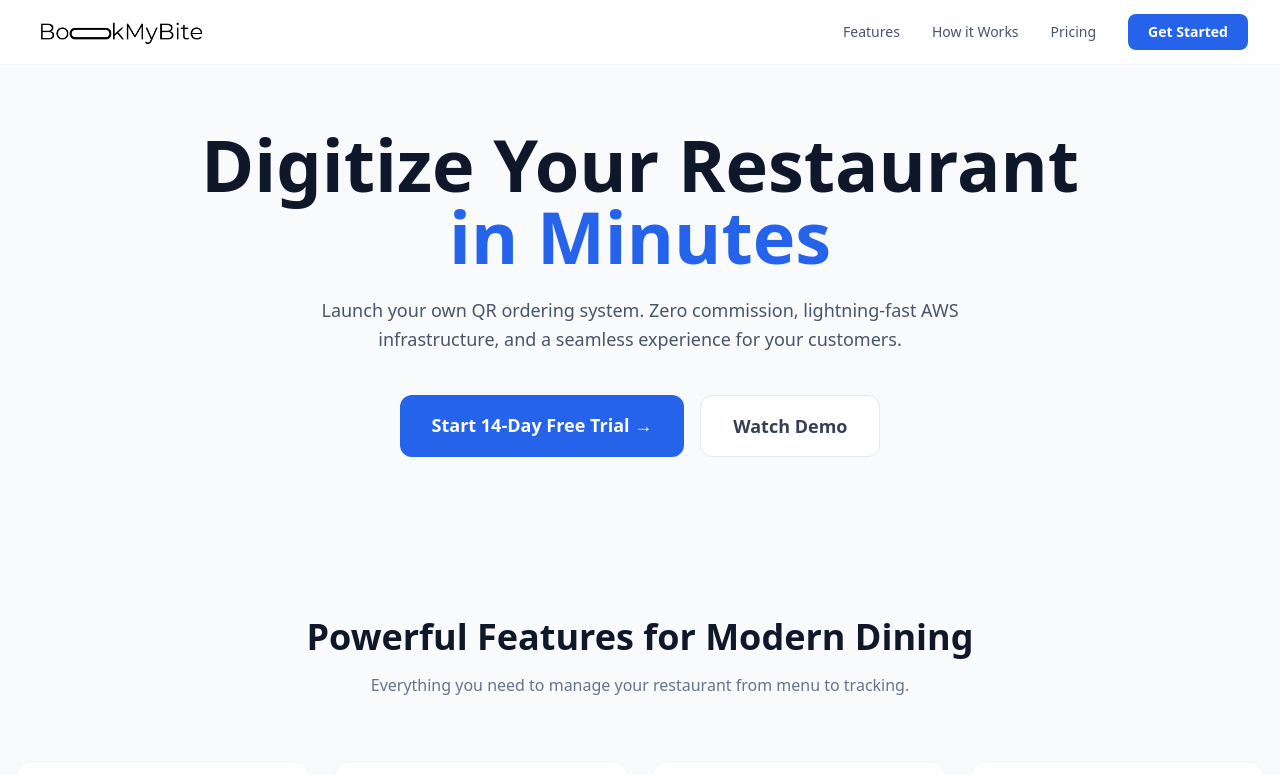
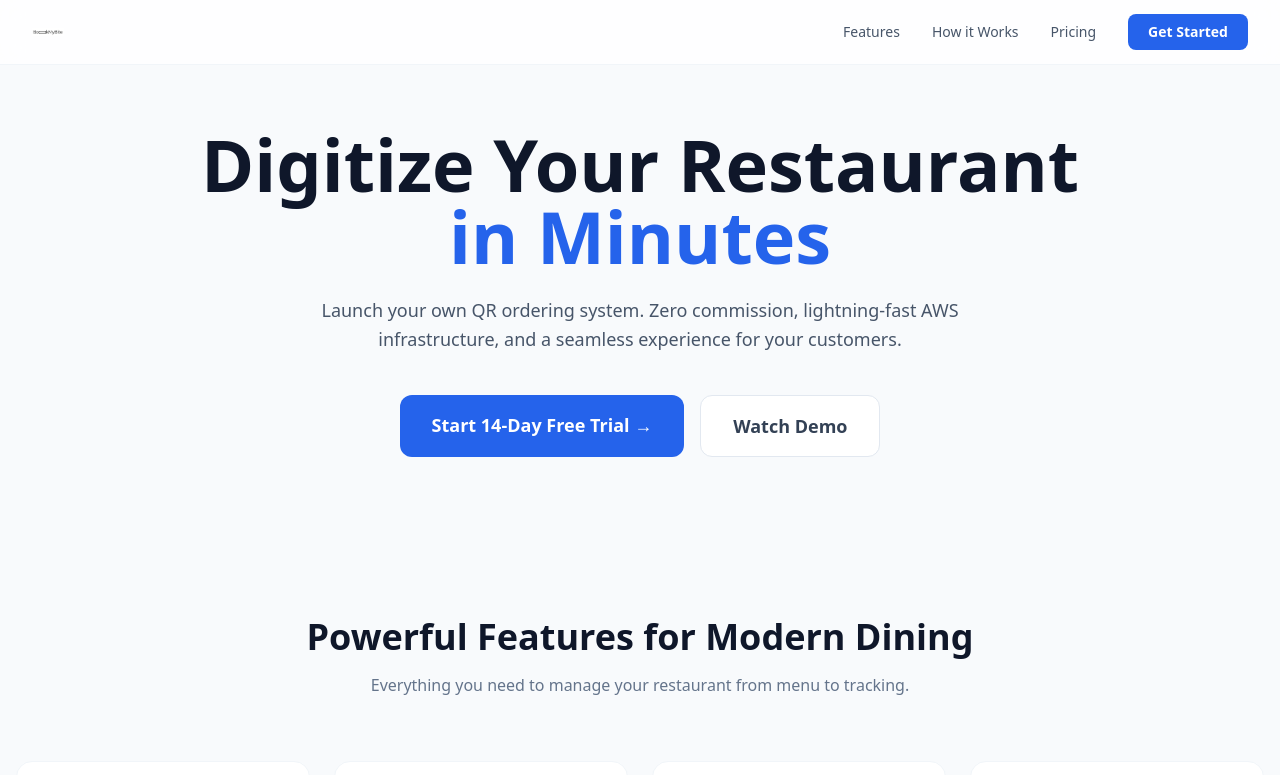
Before and after one commit to sanooft123/bookmybite, a React (Vite) app: page / in a window 1280 px wide. Shown: the top 775 px of the page. Built offline with nearby package versions, Linux system fonts and the light colour scheme.

Commit message:
logo added

```diff
--- a/index.html
+++ b/index.html
@@ -2,9 +2,19 @@
 <html lang="en">
   <head>
     <meta charset="UTF-8" />
-    <link rel="icon" type="image/png" href="/public/BookMyBite_Logo.png" />
+
+    <link rel="icon" type="image/png" href="/public/logo.png" />
+
     <meta name="viewport" content="width=device-width, initial-scale=1.0" />
-    <title>bookmybite</title>
+
+    <title>BookMyBite | Digital QR Ordering System for Restaurants</title>
+    <meta name="description" content="Digitize your restaurant menu and ordering process in minutes. Zero commission, lightning-fast, and easy to use." />
+
+    <meta property="og:title" content="BookMyBite - Modern Restaurant Tech" />
+    <meta property="og:description" content="Launch your own QR ordering system today." />
+    <meta property="og:image" content="/BookMyBite_Logo.png" />
+    <meta property="og:type" content="website" />
+
   </head>
   <body>
     <div id="root"></div>
--- a/src/components/Navbar.jsx
+++ b/src/components/Navbar.jsx
@@ -1,7 +1,7 @@
 import React, { useState } from 'react';
 import { Link, useNavigate, useLocation } from 'react-router-dom';
 import { Menu, X, Layout } from 'lucide-react';
-import logo from '../assets/BookMyBite_Logo.png'
+import logo from '../assets/logo.png'
 
 const Navbar = () => {
   const [isMenuOpen, setIsMenuOpen] = useState(false);
@@ -30,9 +30,10 @@ const Navbar = () => {
         <div className="flex justify-between h-16 items-center">
           <Link to="/" className="flex items-center gap-2" onClick={() => setIsMenuOpen(false)}>
             <img
-              src={logo}
-              alt="BookMyBite Logo"
-              className="w-full h-10 object-contain rounded-lg"
+            src={logo}
+            alt="BookMyBite - Digital Restaurant QR Ordering System"
+            className="w-8 h-8 object-contain rounded-lg"
+            title="BookMyBite Home"
             />
           </Link>
 
```
Also changed, not shown: public/logo.png (renamed from public/BookMyBite_Logo.png), src/assets/logo.png (renamed from src/assets/BookMyBite_Logo.png).
